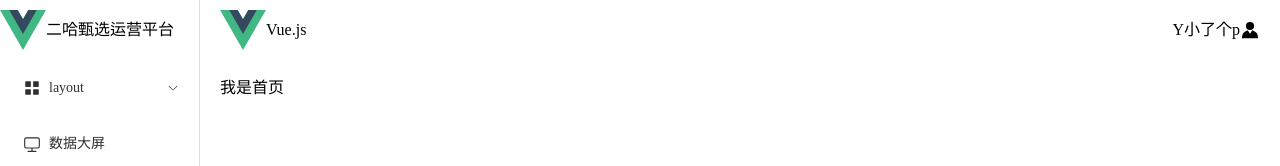
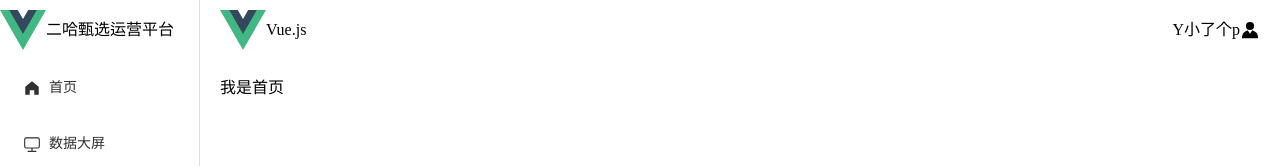
Before and after one commit to fanfanxiaozhu/vue3-typescript, a Vue app: page /home in a window 1280 px wide. Shown: the top 166 px of the page. Built offline with nearby package versions, Linux system fonts and the light colour scheme.

Commit message:
左侧导航栏优化

```diff
--- a/src/layout/aside.vue
+++ b/src/layout/aside.vue
@@ -21,7 +21,7 @@ const handleClose = (key: string, keyPath: string[]) => {
 }
 
 const menuList = reactive(constantRoutes);
-// console.log('父组件------', menuList)
+console.log('父组件------', menuList)
 
 </script>
 
--- a/src/layout/menuList.vue
+++ b/src/layout/menuList.vue
@@ -6,8 +6,9 @@
             </el-icon>
             <span>{{ item.meta.title }}</span>
         </el-menu-item>
-        <template v-if="!item.meta.hidden && item.children && item.children.length">
-            <el-sub-menu :index="item.path">
+        <template v-if="item.children && item.children.length">
+            <MenuList v-if="item.meta.hidden" :menu="item.children"></MenuList>
+            <el-sub-menu v-else :index="item.path">
                 <template #title>
                     <el-icon>
                         <component :is="item.meta.icon"></component>
@@ -21,12 +22,10 @@
 </template>
 
 <script setup lang='ts'>
-import { ref, reactive, defineProps } from 'vue'
+import { defineProps } from 'vue'
 
 const props = defineProps(['menu'])
-// console.log(props)
 const menuList = props.menu
-// console.log(menuList)
 </script>
 
 <script lang="ts">
--- a/src/router/routes.ts
+++ b/src/router/routes.ts
@@ -12,9 +12,7 @@ export const constantRoutes = [
     name: 'layout',
     component: () => import('@/layout/index.vue'),
     meta: {
-      hidden: false,
-      title: 'layout',
-      icon: 'Menu'
+      hidden: true,
     },
     children: [
       {
```
